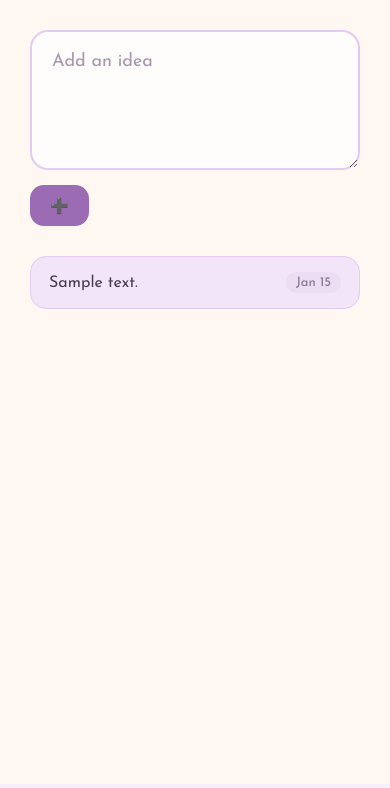
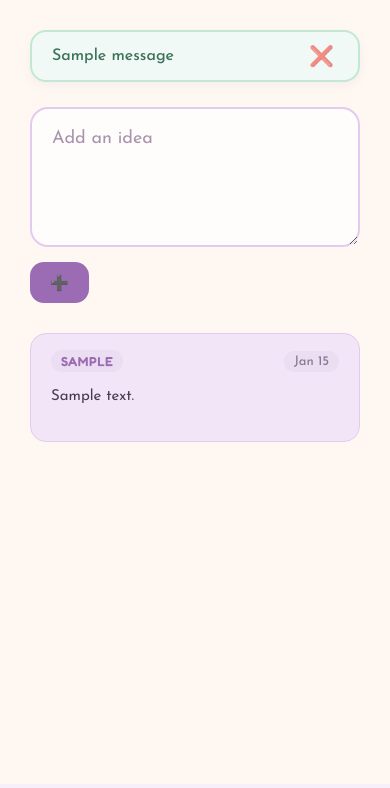
Before and after one commit to Khushi07tech/nook, a Flask app: page /ideas in a window 390 px wide. Shown: the part 56-844 px from the top of the page. Run offline with Flask 3, Linux system fonts and the light colour scheme; tables that the repository leaves empty hold one stand-in row (values such as "Sample post"); one stand-in notice (Sample message) is shown.

Commit message:
feat(ai): integrate AI categorization and vault UI cards - Add Groq API wrapper and JSON prompt engineering in service layer - Save raw content and AI metadata (category/tags) in single DB transaction - Refactor ideas view from list items to responsive styled cards - Implement fallback handling for API errors and empty tag parsing

```diff
--- a/app.py
+++ b/app.py
@@ -1,8 +1,12 @@
+import json
+import os
+from services.categorizer import categorize_idea
 from database import init_db, db_execute, get_db
 from datetime import datetime, timezone, timedelta
-from flask import Flask, render_template, request, redirect, url_for
+from flask import Flask, render_template, request, redirect, url_for, flash
 
 app = Flask(__name__)
+app.secret_key = os.environ.get("FLASK_SECRET_KEY")
 
 init_db()
 
@@ -66,15 +70,55 @@ def index():
 @app.route("/ideas", methods=["GET", "POST"])
 def ideas():
     if request.method == "GET":
-        rows = db_execute("SELECT * FROM ideas")
+        raw_rows = db_execute("SELECT * FROM ideas ORDER BY created_at DESC")
+
+        rows = []
+
+        for raw_row in raw_rows:
+            row_dict = dict(raw_row)
+
+            raw_tags = row_dict.get("ai_tags")
+            if raw_tags:
+                try:
+                    row_dict["ai_tags"] = json.loads(raw_tags)
+                except Exception:
+                    row_dict["ai_tags"] = []
+            else:
+                row_dict["ai_tags"] = []
+
+
+            rows.append(row_dict)
+
+
         return render_template("ideas.html", rows=rows)
+
     else:
         raw_content = request.form.get("raw_content")
-        conn = get_db()
-        cursor = conn.cursor()
-        cursor.execute("INSERT INTO ideas (raw_content) VALUES (?)", (raw_content,))
-        conn.commit()
-        conn.close()
+
+        ai_content = categorize_idea(raw_content)
+
+        if ai_content:
+            ai_category = ai_content["category"]
+            ai_tags = ai_content["tags"]
+            ai_tags_str = json.dumps(ai_tags)
+
+            conn = get_db()
+            cursor = conn.cursor()
+            cursor.execute("INSERT INTO ideas (raw_content, ai_category, ai_tags) VALUES (?, ?, ?)", (raw_content, ai_category, ai_tags_str))
+            conn.commit()
+            conn.close()
+
+            flash(f"Idea saved and categorized as '{ai_category}'!", "success")
+        else:
+            conn = get_db()
+            cursor = conn.cursor()
+            cursor.execute("INSERT INTO ideas (raw_content) VALUES (?)", (raw_content,))
+            conn.commit()
+            conn.close()
+
+            flash("Idea saved (without categorization)!", "warning")
+
+
         return redirect("/ideas")
 
 
--- a/static/style.css
+++ b/static/style.css
@@ -108,38 +108,125 @@ a:hover {
     margin-top: 30px;
 }
 
-.current_ideas ul {
-    list-style: none;
-    padding: 0;
-    margin: 0;
+.idea-card {
+    background-color: #F2E5F7;
+    border: 1px solid #E3CBEF;
+    border-radius: 16px;
+    padding: 16px 20px;
+    margin-bottom: 14px;
+    color: var(--text-primary);
+    display: flex;
+    flex-direction: column;
+    gap: 10px;
 }
 
-.current_ideas li {
+.card-header {
     display: flex;
     justify-content: space-between;
     align-items: center;
-    background-color: #F2E5F7;
-    border: 1px solid #E3CBEF;
-    border-radius: 16px;
-    padding: 15px 18px;
-    margin-bottom: 12px;
-    color: var(--text-primary);
 }
 
-.current_ideas li span.timestamp {
+.category-badge {
+    font-size: 13px;
+    font-weight: 600;
+    text-transform: uppercase;
+    letter-spacing: 0.5px;
+    color: var(--accent-purple, #6B3BA7);
+    background-color: #EBDDF2;
+    padding: 3px 10px;
+    border-radius: 12px;
+}
+
+.timestamp {
     font-size: 13px;
     font-weight: 500;
     color: #8C7896;
     background-color: #EBDDF2;
     padding: 4px 10px;
     border-radius: 10px;
-    margin-left: 15px;
     white-space: nowrap;
     cursor: help;
     transition: all 0.2s ease;
 }
 
-.current_ideas li span.timestamp:hover {
+.timestamp:hover {
     color: var(--accent-purple);
     background-color: #DFCAEC;
 }
+
+.card-content {
+    margin: 4px 0 6px 0;
+    font-size: 15px;
+    line-height: 1.5;
+    word-break: break-word;
+}
+
+.card-tags {
+    display: flex;
+    flex-wrap: wrap;
+    gap: 6px;
+}
+
+.tag-chip {
+    font-size: 12px;
+    font-weight: 500;
+    color: #7A5B8C;
+    background-color: #E9D7F2;
+    padding: 2px 8px;
+    border-radius: 8px;
+}
+.flashes {
+    list-style: none;
+    padding: 0;
+    margin: 0 0 25px 0;
+    display: flex;
+    flex-direction: column;
+    gap: 12px;
+}
+
+.alert {
+    display: flex;
+    align-items: center;
+    justify-content: space-between;
+    padding: 14px 20px;
+    border-radius: 16px;
+    font-family: "Josefin Sans", sans-serif;
+    font-size: 16px;
+    font-weight: 500;
+    border: 2px solid transparent;
+    box-shadow: 0 4px 12px rgba(155, 107, 179, 0.08);
+    transition: all 0.2s ease;
+}
+
+.alert-warning,
+.alert-danger,
+.alert-error {
+    background-color: #FFF0F3;
+    border-color: #F7C5D1;
+    color: #8C4356;
+}
+
+.alert-success {
+    background-color: #F0F9F5;
+    border-color: #C2E8D5;
+    color: #3B7258;
+}
+
+.alert-close {
+    background: none;
+    border: none;
+    color: inherit;
+    font-family: "Fredoka", sans-serif;
+    font-size: 20px;
+    font-weight: bold;
+    cursor: pointer;
+    line-height: 1;
+    margin-left: 15px;
+    padding: 0 4px;
+    opacity: 0.6;
+    transition: opacity 0.2s ease;
+}
+
+.alert-close:hover {
+    opacity: 1;
+}
--- a/templates/base.html
+++ b/templates/base.html
@@ -27,6 +27,20 @@
     </header>
 
     <main>
+        {% with messages = get_flashed_messages(with_categories=True) %}
+            {% if messages %}
+                <ul class="flashes">
+                {% for category, message in messages %}
+                    <li class="alert alert-{{ category }}">
+                        <span>{{ message }}</span>
+                    <button type="button" class="alert-close" onclick="this.parentElement.remove();">❌</button>
+                    </li>
+                {% endfor %}
+                </ul>
+            {% endif %}
+        {% endwith %}
+
+
         {% block body %}
         {% endblock %}
     </main>
--- a/templates/ideas.html
+++ b/templates/ideas.html
@@ -18,15 +18,27 @@
 
     <div class="current_ideas">
         {% if rows %}
-            <ul>
             {% for row in rows %}
-                <li>{{ row.raw_content }}
+            <div class="idea-card">
+                <div class="card-header">
+                    {% if row.ai_category %}
+                    <span class="category-badge cute-font">{{ row.ai_category }}</span>
+                    {% endif %}
+
                     <span class="timestamp" title="{{ row.created_at|full_date }}">
                         {{ row.created_at|time_ago }}
                     </span>
-                </li>
+                </div>
+                <p class="card-content">{{ row.raw_content }}</p>
+                <div class="card-tags">
+                    {% if row.ai_tags %}
+                    {% for tag in row.ai_tags %}
+                        <span class="tag-chip">#{{ tag }}</span>
+                    {% endfor %}
+                    {% endif %}
+                </div>
+            </div>
             {% endfor %}
-            </ul>
         {% else %}
             <p>No ideas...</p>
         {% endif %}
```
Also changed, not shown: config.py (+10 -0 lines), services/categorizer.py (+43 -0 lines), services/llm.py (+16 -0 lines).
